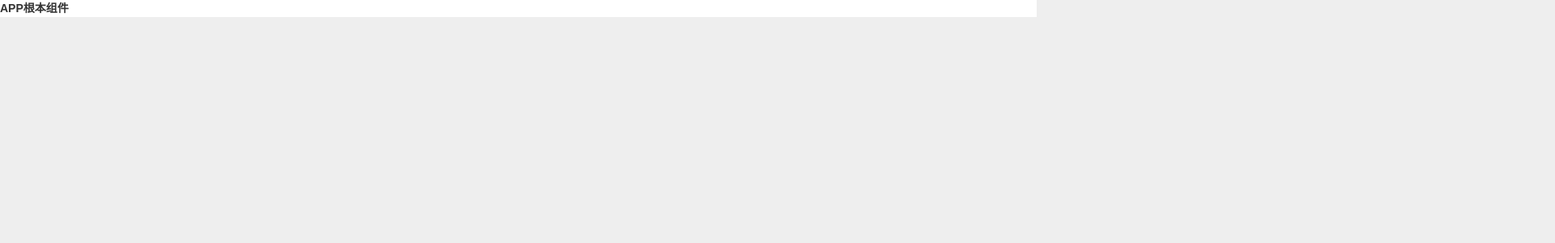
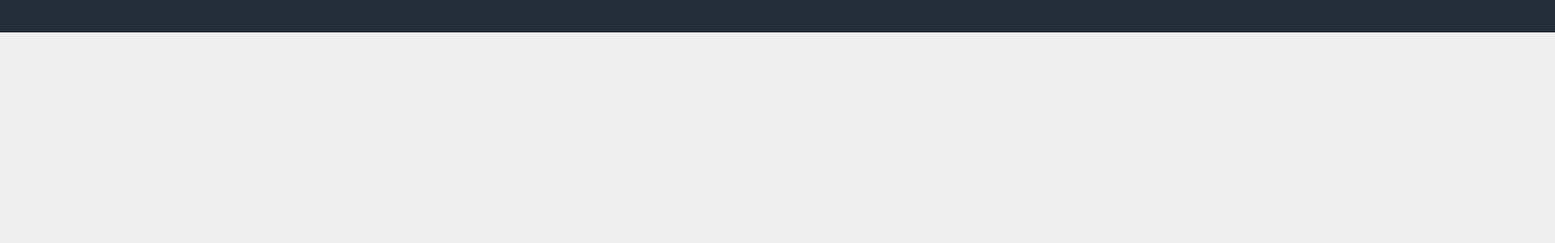
Before and after one commit to ITSTRONGERMAN/jifenshangcheng, a Vue app: page / in a window 1280 px wide. Shown: the top 300 px of the page at 81% size, 1920 px wide, since content can reach past the window. Built offline with nearby package versions, Linux system fonts and the light colour scheme.

Commit message:
创建组件

```diff
--- a/src/App.vue
+++ b/src/App.vue
@@ -1,15 +1,26 @@
 <template>
   <div id="app">
-    <h1>APP根本组件</h1>
+   <TopBar></TopBar>
+   <Header></Header>
+   <router-view></router-view>
+   <Footer></Footer>
   </div>
 </template>
 
 <script>
+  import TopBar from './components/TopBar.vue';
+  import Header from '@/components/Header.vue'
+  import Footer from './components/Footer.vue';
 export default {
-
+    name:'Home',
+    components:{
+    TopBar,
+    Header,
+    Footer
+}
 }
 </script>
 
-<style>
+<style lang="less" scoped>
 
 </style>
--- /dev/null
+++ b/src/components/Footer.vue
@@ -0,0 +1,13 @@
+<template>
+  <div id="Footer"></div>
+</template>
+
+<script>
+export default {
+
+}
+</script>
+
+<style>
+
+</style>
--- /dev/null
+++ b/src/components/Header.vue
@@ -0,0 +1,15 @@
+<template>
+  <div id="header">
+
+  </div>
+</template>
+
+<script>
+export default {
+
+}
+</script>
+
+<style>
+
+</style>
--- /dev/null
+++ b/src/components/TopBar.vue
@@ -0,0 +1,19 @@
+<template>
+  <div id="topbar">
+    <header></header>
+  </div>
+</template>
+
+<script>
+export default {
+
+}
+</script>
+
+<style lang="less" scoped>
+    header{
+	width: 1920px;
+	height: 40px;
+	background-color: #242b39;
+}
+</style>
```
